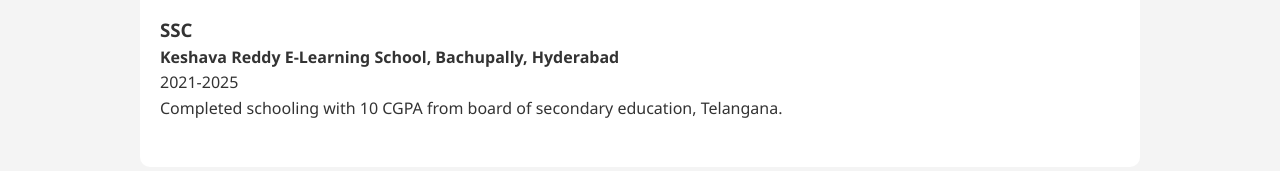
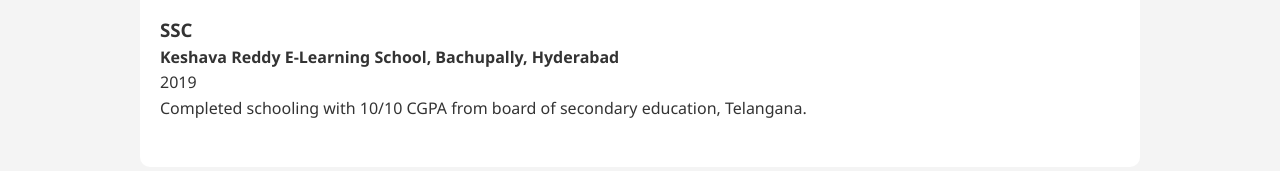
Before and after one commit to Gopi-krish3/portfolio, a plain HTML site: page index.html in a window 1280 px wide. Shown: the part 1801-1972 px from the top of the page. Drawn offline with Linux system fonts and the light colour scheme.

Commit message:
Updated repo

```diff
--- a/index.html
+++ b/index.html
@@ -90,8 +90,8 @@
     <div class="education">
       <h3>SSC</h3>
       <h4>Keshava Reddy E-Learning School, Bachupally, Hyderabad</h4>
-      <p>2021-2025</p>
-      <p>Completed schooling with 10 CGPA from board of secondary education, Telangana.</p>
+      <p>2019</p>
+      <p>Completed schooling with 10/10 CGPA from board of secondary education, Telangana.</p>
       <br>
     </div>
   </section>
```
